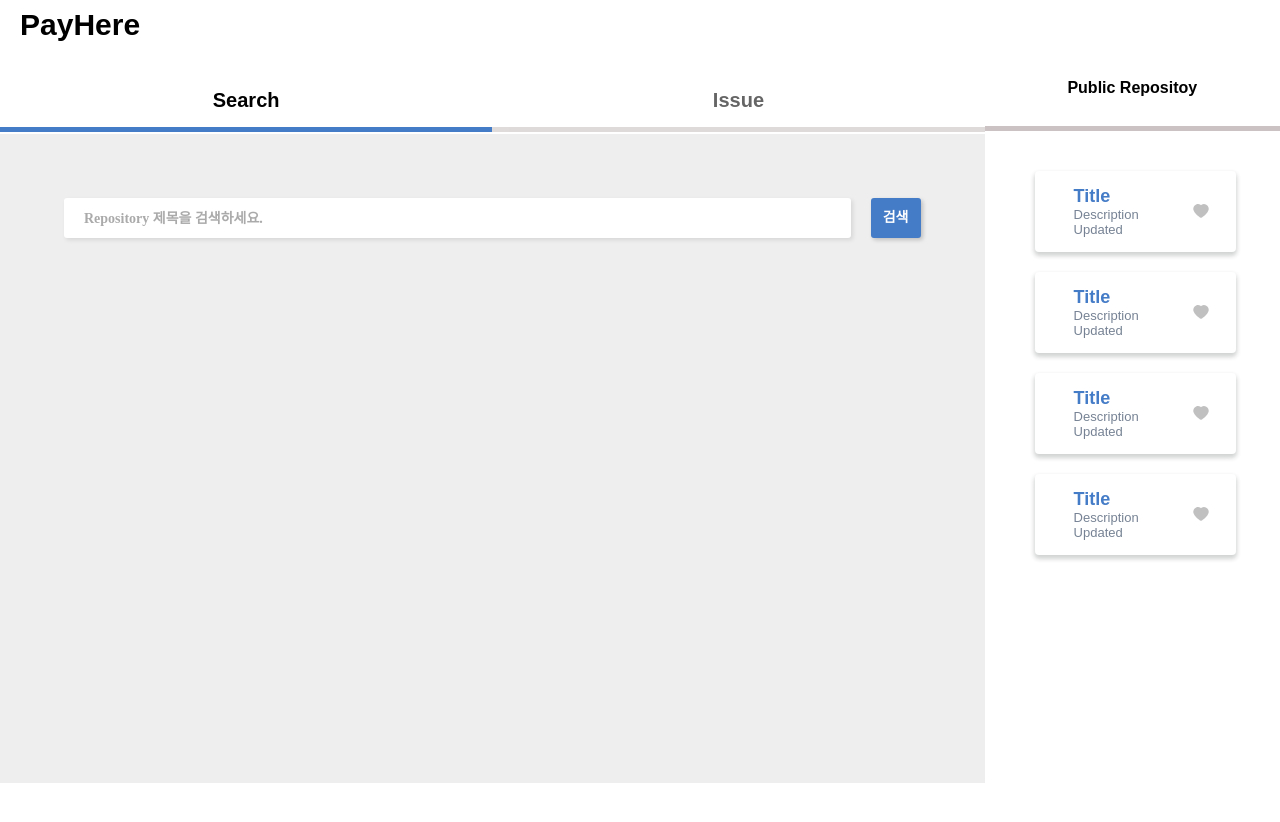
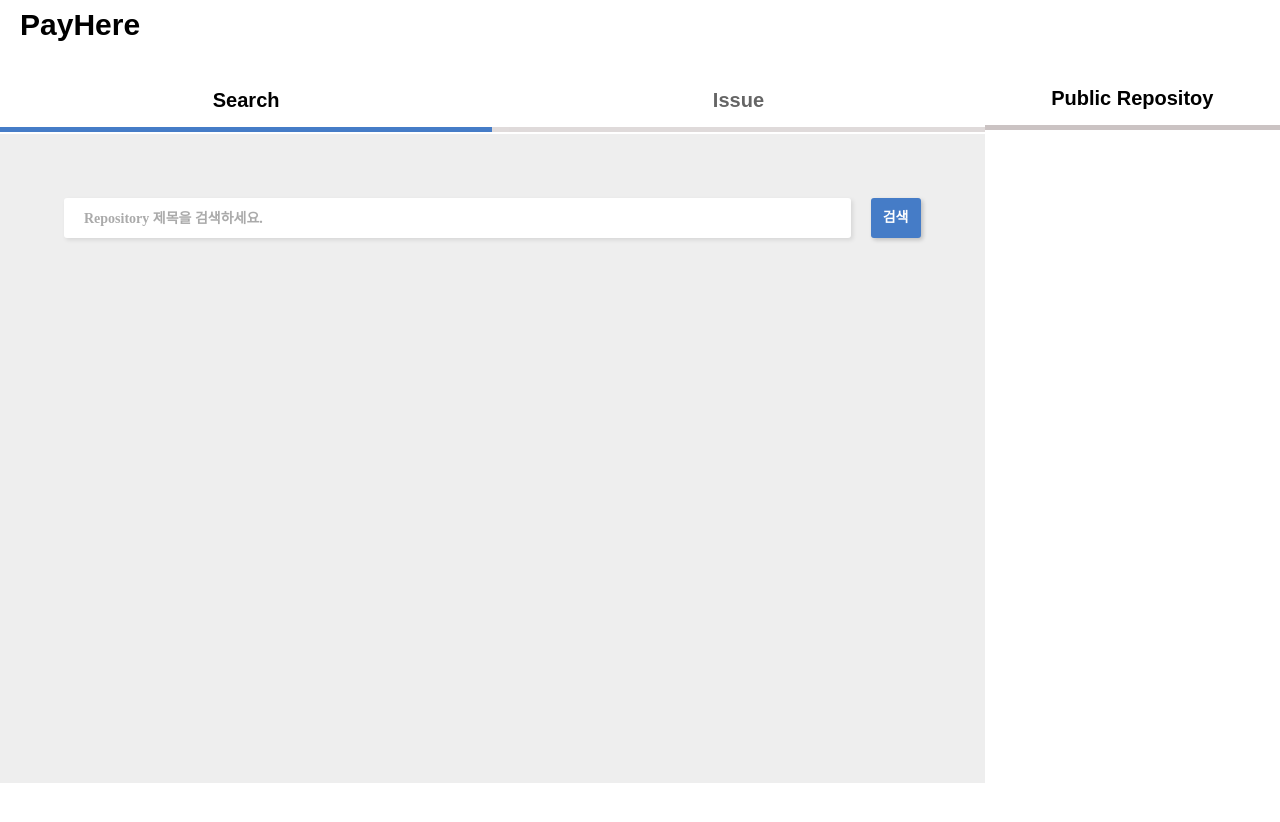
Before and after one commit to wanted-Team4/wanted-codestates-project-4-1-2, a React (Create React App) app: page / in a window 1280 px wide. Shown: the top 822 px of the page. Built offline with nearby package versions, Linux system fonts and the light colour scheme.

Commit message:
:sparkles: feat  :  상자 생성기능추가

```diff
--- a/src/components/Store.js
+++ b/src/components/Store.js
@@ -1,20 +1,36 @@
 import styled from "styled-components";
 import RepositoryBox from "./RepositoryBox";
-import React, { useState } from "react";
+import React, { useState, useEffect } from "react";
+import { useRecoilState } from "recoil";
+import { likedRepoState } from "../recoil/atoms";
+
 const Store = () => {
   const [repositoyBox, setRepositoyBox] = useState([
-    <RepositoryBox />,
-    <RepositoryBox />,
-    <RepositoryBox />,
-    <RepositoryBox />,
+    likedRepoState.length <= 1 ? likedRepoState : null,
   ]);
+  const [likedData, setLikedData] = useRecoilState(likedRepoState);
+
+  useEffect(() => {
+    setRepositoyBox([likedRepoState.length <= 1 ? likedRepoState : null]);
+  }, [likedRepoState]);
 
   let repositoyNum = null;
+  console.log(likedData);
 
-  repositoyBox.map((item, index) => {
+  const StoreMap = likedData.map((item, index) => {
     repositoyNum = index;
-    return <RepositoryBox key={index} />;
+    return (
+      <RepositoryBox
+        key={index}
+        width={`${23}vw`}
+        title={item.name}
+        description={item.description}
+        avatar={item.avatar_url}
+        updated={item.updated_at}
+      />
+    );
   });
+  console.log(repositoyNum);
   // alert 창
   if (repositoyNum >= 4) {
     alert("4개 이상 즐겨찾기 안됩니다 ");
@@ -23,7 +39,7 @@ const Store = () => {
     <>
       <StoreContainer>
         <StoreTitleBox>Public Repositoy</StoreTitleBox>
-        <StoreRepositoy>{repositoyBox}</StoreRepositoy>
+        <StoreRepositoy>{StoreMap}</StoreRepositoy>
       </StoreContainer>
     </>
   );
@@ -38,7 +54,8 @@ const StoreTitleBox = styled.div`
   font-weight: bold;
   width: 100%;
   text-align: center;
-  margin: 29px 0px;
+  font-size: 20px;
+  margin: 37px 0px 15px 0px;
 `;
 const StoreRepositoy = styled.div`
   // Repositoy 박스 담아주는 틀
```
Also changed, not shown: 1 other file (tests, documents, lock files or other folders).
